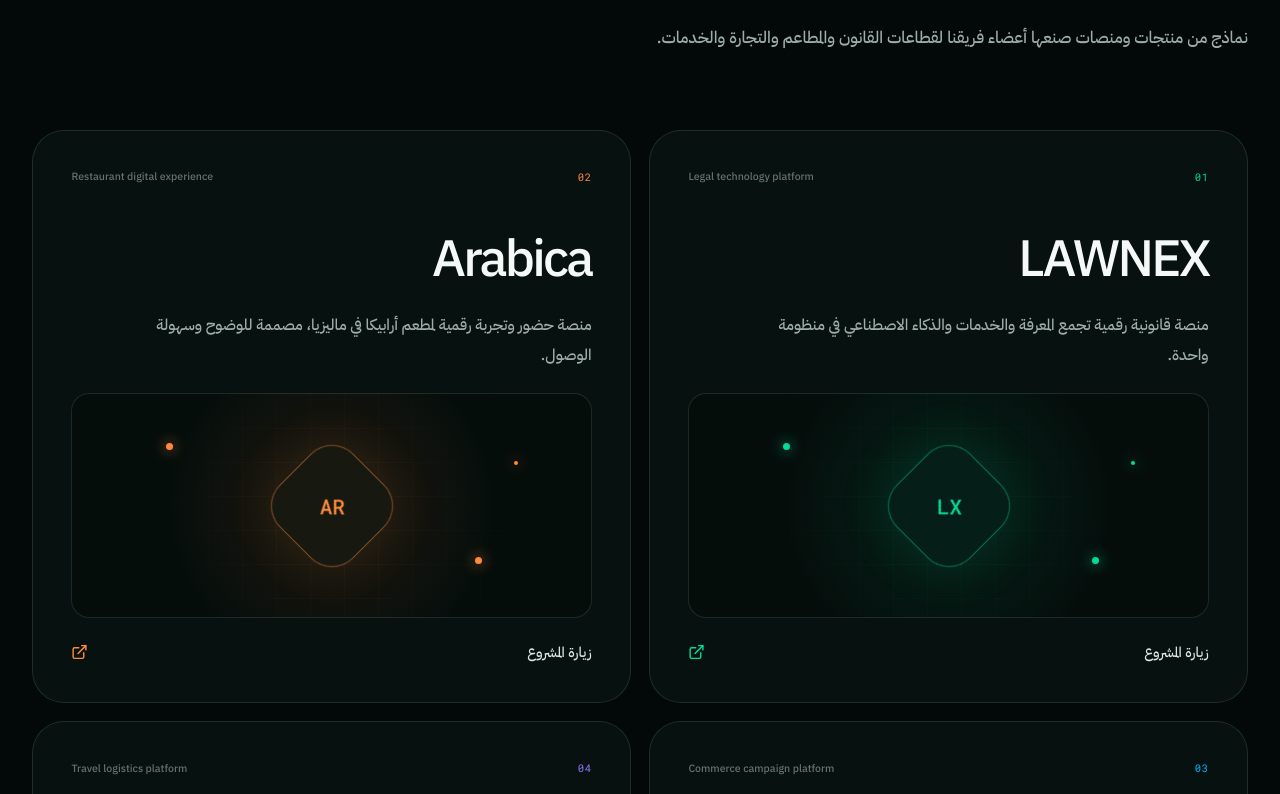
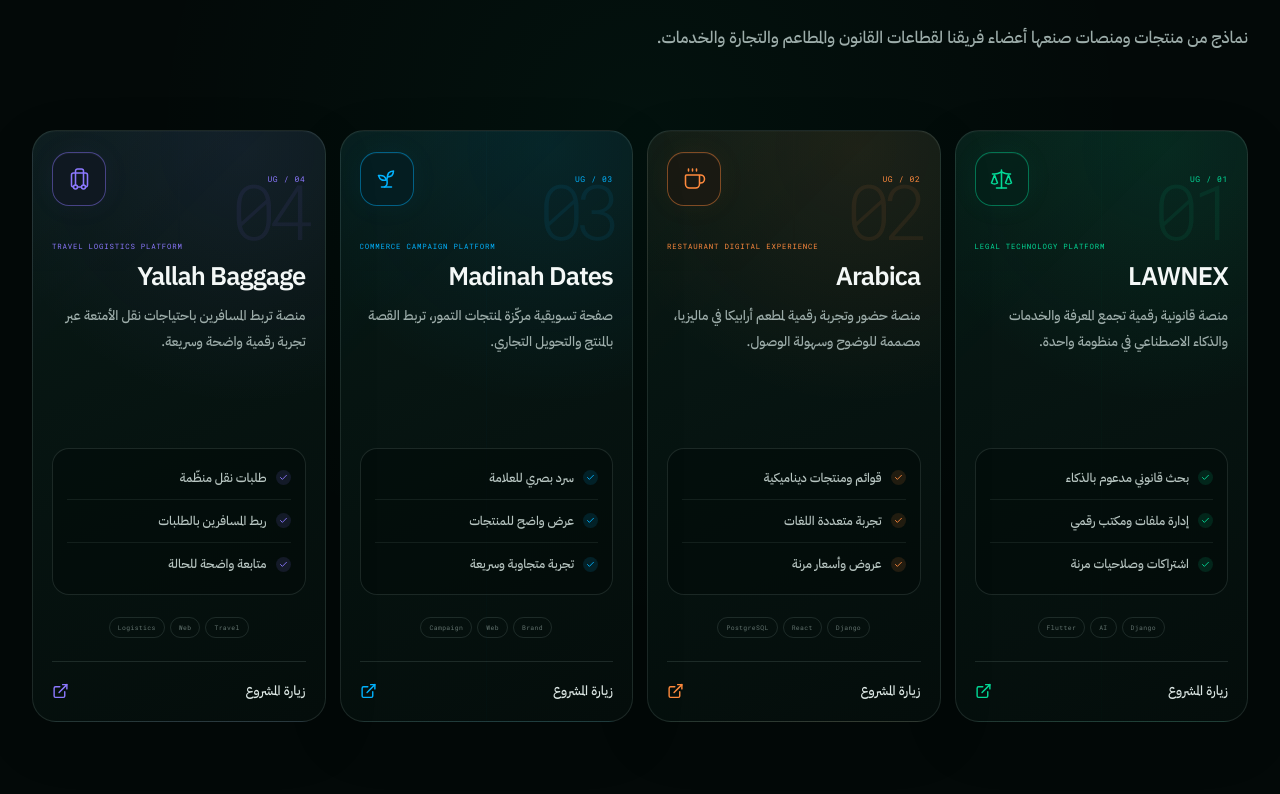
Before and after one commit to Eiad-Soufan/ugarix-website, a React (Vite) app: page / in a window 1280 px wide. Shown: the part 3286-4080 px from the top of the page. Built offline with nearby package versions, Linux system fonts and the light colour scheme.

Commit message:
Redesign selected work cards

```diff
--- a/src/App.jsx
+++ b/src/App.jsx
@@ -4,10 +4,15 @@
   ArrowDown,
   ArrowUp,
   ArrowUpRight,
+  Check,
+  Coffee,
   ExternalLink,
+  Luggage,
   Mail,
   MapPin,
   Phone,
+  Scale,
+  Sprout,
 } from 'lucide-react';
 import Header from './components/Header';
 import HeroVisual from './components/HeroVisual';
@@ -27,6 +32,8 @@
   '/disciplines/business.webp',
   '/disciplines/design.webp',
 ];
+
+const projectIcons = [Scale, Coffee, Sprout, Luggage];
 
 function TrustCard({ item, index, clone = false }) {
   const card = (
@@ -206,20 +213,30 @@
           <div className="container">
             <SectionHeading eyebrow={t.work.eyebrow} title={t.work.title} intro={t.work.intro} />
             <div className="work-list">
-              {t.work.items.map((project, index) => (
+              {t.work.items.map((project, index) => {
+                const ProjectIcon = projectIcons[index];
+                return (
                   <Reveal className={`project-card project-card--${project.color}`} delay={index * 0.06} key={project.name}>
                     <a href={project.url} target="_blank" rel="noreferrer" aria-label={`${t.work.view}: ${project.name}`}>
-                    <div className="project-meta"><span className="mono">{project.number}</span><span>{project.type}</span></div>
-                    <div className="project-main"><h3>{project.name}</h3><p>{project.description}</p></div>
-                    <div className="project-visual" aria-hidden="true">
-                      <div className="project-grid-lines" />
-                      <span><b>{project.mark}</b></span>
-                      <i /><i /><i />
+                      <span className="project-ghost-number mono" aria-hidden="true">{project.number}</span>
+                      <div className="project-card-head">
+                        <span className="project-number mono">UG / {project.number}</span>
+                        <span className="project-icon" aria-hidden="true"><ProjectIcon /></span>
                       </div>
+                      <div className="project-main">
+                        <span className="project-type mono">{project.type}</span>
+                        <h3>{project.name}</h3>
+                        <p>{project.description}</p>
+                      </div>
+                      <ul className="project-features">
+                        {project.features.map(feature => <li key={feature}><Check />{feature}</li>)}
+                      </ul>
+                      <div className="project-tags">{project.tags.map(tag => <span className="mono" key={tag}>{tag}</span>)}</div>
                       <div className="project-link"><span>{t.work.view}</span><ExternalLink /></div>
                     </a>
                   </Reveal>
-              ))}
+                );
+              })}
             </div>
           </div>
         </section>
--- a/src/i18n/content.js
+++ b/src/i18n/content.js
@@ -56,10 +56,10 @@
       intro: 'نماذج من منتجات ومنصات صنعها أعضاء فريقنا لقطاعات القانون والمطاعم والتجارة والخدمات.',
       view: 'زيارة المشروع',
       items: [
-        { number: '01', name: 'LAWNEX', type: 'Legal technology platform', description: 'منصة قانونية رقمية تجمع المعرفة والخدمات والذكاء الاصطناعي في منظومة واحدة.', url: 'https://lawnex.app', color: 'green', mark: 'LX' },
-        { number: '02', name: 'Arabica', type: 'Restaurant digital experience', description: 'منصة حضور وتجربة رقمية لمطعم أرابيكا في ماليزيا، مصممة للوضوح وسهولة الوصول.', url: 'https://arabicarestaurant.my', color: 'orange', mark: 'AR' },
-        { number: '03', name: 'Madinah Dates', type: 'Commerce campaign platform', description: 'صفحة تسويقية مركّزة لمنتجات التمور، تربط القصة بالمنتج والتحويل التجاري.', url: 'https://dates.madinah.com.my', color: 'blue', mark: 'MD' },
-        { number: '04', name: 'Yallah Baggage', type: 'Travel logistics platform', description: 'منصة تربط المسافرين باحتياجات نقل الأمتعة عبر تجربة رقمية واضحة وسريعة.', url: 'https://yalla-baggage.vercel.app', color: 'violet', mark: 'YB' },
+        { number: '01', name: 'LAWNEX', type: 'Legal technology platform', description: 'منصة قانونية رقمية تجمع المعرفة والخدمات والذكاء الاصطناعي في منظومة واحدة.', features: ['بحث قانوني مدعوم بالذكاء', 'إدارة ملفات ومكتب رقمي', 'اشتراكات وصلاحيات مرنة'], tags: ['Django', 'AI', 'Flutter'], url: 'https://lawnex.app', color: 'green' },
+        { number: '02', name: 'Arabica', type: 'Restaurant digital experience', description: 'منصة حضور وتجربة رقمية لمطعم أرابيكا في ماليزيا، مصممة للوضوح وسهولة الوصول.', features: ['قوائم ومنتجات ديناميكية', 'تجربة متعددة اللغات', 'عروض وأسعار مرنة'], tags: ['Django', 'React', 'PostgreSQL'], url: 'https://arabicarestaurant.my', color: 'orange' },
+        { number: '03', name: 'Madinah Dates', type: 'Commerce campaign platform', description: 'صفحة تسويقية مركّزة لمنتجات التمور، تربط القصة بالمنتج والتحويل التجاري.', features: ['سرد بصري للعلامة', 'عرض واضح للمنتجات', 'تجربة متجاوبة وسريعة'], tags: ['Brand', 'Web', 'Campaign'], url: 'https://dates.madinah.com.my', color: 'blue' },
+        { number: '04', name: 'Yallah Baggage', type: 'Travel logistics platform', description: 'منصة تربط المسافرين باحتياجات نقل الأمتعة عبر تجربة رقمية واضحة وسريعة.', features: ['طلبات نقل منظّمة', 'ربط المسافرين بالطلبات', 'متابعة واضحة للحالة'], tags: ['Travel', 'Web', 'Logistics'], url: 'https://yalla-baggage.vercel.app', color: 'violet' },
       ],
     },
     trusted: {
@@ -165,8 +165,8 @@
       title: 'Integrated services for products built with confidence.',
       intro: 'One team brings engineering, AI, business, and design together — from the first blueprint to operational stability.',
       items: [
-        { icon: 'building', number: '01', title: 'Enterprise systems & transformation', text: 'Dependable foundations for critical operations, complex data, compliance, and large-scale integrations.', tags: ['Enterprise', 'Security', 'Scale'] },
-        { icon: 'boxes', number: '02', title: 'Digital products', text: 'We turn an idea into a complete digital asset: research, strategy, experience, architecture, launch, and growth.', tags: ['Product', 'SaaS', 'Strategy'] },
+        { icon: 'building', number: '01', title: 'Enterprise systems & transformation', text: 'Dependable foundations for critical operations, complex data, and large-scale integrations.', tags: ['Enterprise', 'Security', 'Scale'] },
+        { icon: 'boxes', number: '02', title: 'Digital products', text: 'We turn an idea into a complete digital product: research, strategy, experience, architecture, launch, and growth.', tags: ['Product', 'SaaS', 'Strategy'] },
         { icon: 'brain', number: '03', title: 'AI & automation', text: 'Intelligence that creates measurable value inside workflows — from analysis and decisions to smart automation.', tags: ['AI', 'Automation', 'RAG'] },
         { icon: 'mobile', number: '04', title: 'Web platforms & mobile apps', text: 'Fast, accessible experiences built on technical foundations that stay solid as demand grows.', tags: ['Web', 'Mobile', 'UX'] },
       ],
@@ -174,26 +174,26 @@
     work: {
       eyebrow: 'Selected work',
       title: 'Real systems, across sectors that cannot afford shallow solutions.',
-      intro: 'A selection of products and platforms built by our team across legal, hospitality, commerce, and services.',
+      intro: 'A selection of products and platforms built by our team across legal, restaurants, commerce, and services.',
       view: 'Visit project',
       items: [
-        { number: '01', name: 'LAWNEX', type: 'Legal technology platform', description: 'A legal digital platform bringing knowledge, services, and AI into one connected system.', url: 'https://lawnex.app', color: 'green', mark: 'LX' },
-        { number: '02', name: 'Arabica', type: 'Restaurant digital experience', description: 'A clear and accessible digital presence for Arabica Restaurant in Malaysia.', url: 'https://arabicarestaurant.my', color: 'orange', mark: 'AR' },
-        { number: '03', name: 'Madinah Dates', type: 'Commerce campaign platform', description: 'A focused marketing experience connecting product story with commercial conversion.', url: 'https://dates.madinah.com.my', color: 'blue', mark: 'MD' },
-        { number: '04', name: 'Yallah Baggage', type: 'Travel logistics platform', description: 'A platform connecting travelers with baggage transport needs through a simple, fast journey.', url: 'https://yalla-baggage.vercel.app', color: 'violet', mark: 'YB' },
+        { number: '01', name: 'LAWNEX', type: 'Legal technology platform', description: 'A legal digital platform bringing knowledge, services, and AI into one connected system.', features: ['AI-assisted legal research', 'Digital files and office', 'Flexible plans and access'], tags: ['Django', 'AI', 'Flutter'], url: 'https://lawnex.app', color: 'green' },
+        { number: '02', name: 'Arabica', type: 'Restaurant digital experience', description: 'A clear and accessible digital presence for Arabica Restaurant in Malaysia.', features: ['Dynamic menus and products', 'Multilingual experience', 'Flexible offers and pricing'], tags: ['Django', 'React', 'PostgreSQL'], url: 'https://arabicarestaurant.my', color: 'orange' },
+        { number: '03', name: 'Madinah Dates', type: 'Commerce campaign platform', description: 'A focused marketing experience connecting product story with commercial conversion.', features: ['Visual brand storytelling', 'Clear product presentation', 'Fast responsive experience'], tags: ['Brand', 'Web', 'Campaign'], url: 'https://dates.madinah.com.my', color: 'blue' },
+        { number: '04', name: 'Yallah Baggage', type: 'Travel logistics platform', description: 'A platform connecting travelers with baggage transport needs through a simple, fast journey.', features: ['Structured transport requests', 'Traveler-request matching', 'Clear status tracking'], tags: ['Travel', 'Web', 'Logistics'], url: 'https://yalla-baggage.vercel.app', color: 'violet' },
       ],
     },
     trusted: {
       eyebrow: 'Organizations our team has worked with',
       title: 'Trust we value.',
-      intro: 'Experience and partnerships across sectors where precision and continuity matter — from telecom and aviation to commerce, community, and hospitality.',
+      intro: 'Experience and partnerships across sectors where precision and continuity matter — from telecom and aviation to commerce, community, and restaurants.',
       signal: 'Trust network',
       items: [
         { number: '01', name: 'MTN Syria', sector: 'Telecommunications', logo: '/clients/mtn-syria.png', tone: 'yellow' },
         { number: '02', name: 'Dubai International Airport', sector: 'Aviation', logo: '/clients/dubai-airport.png', tone: 'red' },
         { number: '03', name: 'Syrian Community Initiative', sector: 'Community', logo: '/clients/syrian-community-initiative.png', tone: 'blue' },
         { number: '04', name: 'Berkat Madinah', sector: 'Commerce', logo: '/clients/berkat-madinah.png', tone: 'green' },
-        { number: '05', name: 'Arabica', sector: 'Hospitality', logo: '/clients/arabica.png', tone: 'orange' },
+        { number: '05', name: 'Arabica', sector: 'Restaurants', logo: '/clients/arabica.png', tone: 'orange' },
       ],
     },
     process: {
--- a/src/styles.css
+++ b/src/styles.css
@@ -1474,153 +1474,233 @@
 }
 
 /* Work */
+.work {
+  overflow: hidden;
+  background:
+    radial-gradient(circle at 50% 32%, rgba(3, 218, 151, 0.045), transparent 31rem),
+    #030908;
+}
+
 .work-list {
-  display: grid;
-  gap: 18px;
-  grid-template-columns: repeat(2, 1fr);
+  position: relative;
+  display: grid;
+  gap: 14px;
+  align-items: stretch;
+  grid-template-columns: repeat(4, minmax(0, 1fr));
 }
 
 .project-card {
   --project: var(--green);
-  min-height: 530px;
+  position: relative;
+  min-width: 0;
+  min-height: 590px;
   overflow: hidden;
   border: 1px solid var(--line);
-  border-radius: var(--radius-lg);
-  background: #07110f;
-  transition: 0.45s cubic-bezier(0.22, 1, 0.36, 1);
+  border-radius: 24px;
+  background:
+    radial-gradient(circle at 72% 3%, color-mix(in srgb, var(--project) 9%, transparent), transparent 16rem),
+    linear-gradient(155deg, rgba(9, 27, 23, 0.97), rgba(4, 13, 11, 0.99));
+  box-shadow: inset 0 1px 0 rgba(255, 255, 255, 0.025), 0 18px 55px rgba(0, 0, 0, 0.13);
+  isolation: isolate;
+  transition: transform 0.45s cubic-bezier(0.22, 1, 0.36, 1), border-color 0.45s ease, box-shadow 0.45s ease;
 }
 
 .project-card--orange { --project: #ff8a3d; }
 .project-card--blue { --project: #02b3ff; }
 .project-card--violet { --project: #8c78ff; }
 
+.project-card::before {
+  position: absolute;
+  z-index: 0;
+  inset: 0;
+  content: '';
+  opacity: 0.35;
+  background:
+    linear-gradient(135deg, color-mix(in srgb, var(--project) 8%, transparent), transparent 30%),
+    linear-gradient(90deg, transparent 49.8%, color-mix(in srgb, var(--project) 5%, transparent) 50%, transparent 50.2%);
+  pointer-events: none;
+  transition: opacity 0.45s ease;
+}
+
 .project-card:hover {
   transform: translateY(-7px);
   border-color: color-mix(in srgb, var(--project) 35%, transparent);
-  box-shadow: 0 30px 80px rgba(0, 0, 0, 0.3);
+  box-shadow: inset 0 1px 0 rgba(255, 255, 255, 0.04), 0 30px 75px rgba(0, 0, 0, 0.28), 0 0 38px color-mix(in srgb, var(--project) 5%, transparent);
+}
+
+.project-card:hover::before {
+  opacity: 0.75;
 }
 
 .project-card > a {
   position: relative;
+  z-index: 1;
   display: grid;
   height: 100%;
   min-height: inherit;
-  padding: clamp(26px, 3vw, 40px);
-  grid-template-rows: auto auto 1fr auto;
-}
-
-.project-meta {
+  padding: 21px 19px 18px;
+  color: inherit;
+  grid-template-rows: auto auto 1fr auto auto;
+}
+
+.project-ghost-number {
+  position: absolute;
+  z-index: -1;
+  inset-inline-start: 17px;
+  inset-block-start: 42px;
+  color: color-mix(in srgb, var(--project) 8%, transparent);
+  font-size: clamp(4.4rem, 6vw, 6.4rem);
+  font-weight: 300;
+  line-height: 1;
+  letter-spacing: -0.1em;
+  pointer-events: none;
+}
+
+.project-card-head {
+  position: relative;
+  z-index: 2;
   display: flex;
   align-items: center;
   justify-content: space-between;
-  color: var(--faint);
-  font-size: 0.66rem;
-}
-
-.project-meta .mono {
+  gap: 14px;
+}
+
+.project-number {
   color: var(--project);
+  font-size: 0.5rem;
+  letter-spacing: 0.08em;
+}
+
+.project-icon {
+  display: grid;
+  width: 54px;
+  height: 54px;
+  border: 1px solid color-mix(in srgb, var(--project) 45%, transparent);
+  border-radius: 17px;
+  color: var(--project);
+  background: color-mix(in srgb, var(--project) 8%, rgba(5, 16, 14, 0.94));
+  box-shadow: inset 0 1px 0 rgba(255, 255, 255, 0.035), 0 0 30px color-mix(in srgb, var(--project) 5%, transparent);
+  place-items: center;
+  transition: transform 0.45s cubic-bezier(0.22, 1, 0.36, 1), box-shadow 0.45s ease;
+}
+
+.project-icon svg {
+  width: 25px;
+  stroke-width: 1.55;
+}
+
+.project-card:hover .project-icon {
+  box-shadow: inset 0 1px 0 rgba(255, 255, 255, 0.05), 0 0 34px color-mix(in srgb, var(--project) 12%, transparent);
+  transform: translateY(-3px) rotate(-3deg);
 }
 
 .project-main {
-  position: relative;
-  z-index: 2;
-  margin-block: 36px 24px;
+  margin-block: 35px 23px;
 }
 
 .project-main h3 {
-  margin-bottom: 13px;
-  font-size: clamp(2.2rem, 4vw, 4.5rem);
-  font-weight: 500;
-  letter-spacing: -0.055em;
+  margin-block: 10px 12px;
+  font-size: clamp(1.55rem, 2vw, 2rem);
+  font-weight: 600;
+  line-height: 1.15;
+  letter-spacing: -0.035em;
+}
+
+.project-type {
+  display: block;
+  overflow: hidden;
+  color: var(--project);
+  direction: ltr;
+  font-size: 0.46rem;
+  letter-spacing: 0.11em;
+  line-height: 1.5;
+  text-overflow: ellipsis;
+  text-transform: uppercase;
+  unicode-bidi: isolate;
+  white-space: nowrap;
 }
 
 .project-main p {
-  max-width: 470px;
   margin: 0;
   color: var(--muted);
-  font-size: 0.85rem;
-  line-height: 1.75;
-}
-
-html[dir='rtl'] .project-main p { font-size: 0.97rem; line-height: 1.9; }
-
-.project-visual {
-  position: relative;
-  display: grid;
-  min-height: 225px;
-  overflow: hidden;
+  font-size: 0.72rem;
+  line-height: 1.8;
+}
+
+html[dir='rtl'] .project-main p { font-size: 0.84rem; line-height: 1.9; }
+
+.project-features {
+  display: grid;
+  margin: 0 0 20px;
+  padding: 8px 14px;
+  align-self: end;
   border: 1px solid var(--line);
-  border-radius: 18px;
-  background: radial-gradient(circle at 50% 50%, color-mix(in srgb, var(--project) 12%, transparent), transparent 58%), #050d0b;
-  place-items: center;
-}
-
-.project-grid-lines {
-  position: absolute;
-  inset: 0;
-  opacity: 0.32;
-  background-image:
-    linear-gradient(color-mix(in srgb, var(--project) 16%, transparent) 1px, transparent 1px),
-    linear-gradient(90deg, color-mix(in srgb, var(--project) 16%, transparent) 1px, transparent 1px);
-  background-size: 34px 34px;
-  mask-image: radial-gradient(circle, black, transparent 75%);
-}
-
-.project-visual > span {
-  position: relative;
-  z-index: 2;
-  display: grid;
-  width: 104px;
-  height: 104px;
-  border: 1px solid color-mix(in srgb, var(--project) 45%, transparent);
-  border-radius: 30px;
+  border-radius: 17px;
+  background: rgba(3, 12, 10, 0.58);
+  list-style: none;
+}
+
+.project-features li {
+  display: grid;
+  min-height: 43px;
+  padding-block: 9px;
+  align-items: center;
+  gap: 9px;
+  border-bottom: 1px solid rgba(204, 239, 229, 0.08);
+  color: #b7c5c1;
+  font-size: 0.67rem;
+  line-height: 1.45;
+  grid-template-columns: 15px minmax(0, 1fr);
+}
+
+.project-features li:last-child {
+  border-bottom: 0;
+}
+
+html[dir='rtl'] .project-features li {
+  font-size: 0.78rem;
+}
+
+.project-features svg {
+  display: grid;
+  width: 15px;
+  height: 15px;
+  padding: 3px;
+  border-radius: 50%;
   color: var(--project);
-  background: color-mix(in srgb, var(--project) 7%, #06100e);
-  box-shadow: 0 0 60px color-mix(in srgb, var(--project) 10%, transparent);
-  font-family: 'Roboto Mono', monospace;
-  font-size: 1.3rem;
-  place-items: center;
-  transform: rotate(45deg);
-  transition: transform 0.7s cubic-bezier(0.22, 1, 0.36, 1);
-}
-
-.project-visual > span b {
-  font-weight: 500;
-  transform: rotate(-45deg);
-  transition: transform 0.7s cubic-bezier(0.22, 1, 0.36, 1);
-}
-
-.project-card:hover .project-visual > span {
-  transform: rotate(135deg) scale(1.05);
-}
-
-.project-card:hover .project-visual > span b {
-  transform: rotate(-135deg);
-}
-
-.project-visual > i {
-  position: absolute;
-  width: 7px;
-  height: 7px;
-  border-radius: 50%;
-  background: var(--project);
-  box-shadow: 0 0 14px var(--project);
-}
-
-.project-visual > i:nth-of-type(1) { inset: 22% auto auto 18%; }
-.project-visual > i:nth-of-type(2) { inset: auto 21% 24% auto; }
-.project-visual > i:nth-of-type(3) { inset: 30% 14% auto auto; width: 4px; height: 4px; }
+  background: color-mix(in srgb, var(--project) 12%, transparent);
+  stroke-width: 2.4;
+}
+
+.project-tags {
+  display: flex;
+  min-height: 26px;
+  align-items: center;
+  justify-content: center;
+  gap: 5px;
+  flex-wrap: wrap;
+}
+
+.project-tags span {
+  padding: 5px 8px;
+  border: 1px solid var(--line);
+  border-radius: 999px;
+  color: var(--faint);
+  font-size: 0.4rem;
+}
 
 .project-link {
   display: flex;
-  padding-block-start: 22px;
+  margin-block-start: 20px;
+  padding-block-start: 17px;
   align-items: center;
   justify-content: space-between;
+  border-top: 1px solid var(--line);
   color: #dbe6e3;
-  font-size: 0.75rem;
-}
-
-html[dir='rtl'] .project-link { font-size: 0.88rem; }
+  font-size: 0.7rem;
+}
+
+html[dir='rtl'] .project-link { font-size: 0.82rem; }
 
 .project-link svg {
   width: 17px;
@@ -1630,6 +1710,10 @@
 
 .project-card:hover .project-link svg {
   transform: translate(3px, -3px);
+}
+
+html[dir='rtl'] .project-card:hover .project-link svg {
+  transform: translate(-3px, -3px);
 }
 
 /* Trust */
@@ -2687,6 +2771,8 @@
   .services-grid::after { display: none; }
   .service-card-layout { grid-template-columns: minmax(0, 0.9fr) minmax(280px, 1.1fr); }
   .service-visual img { max-width: 365px; }
+  .work-list { grid-template-columns: repeat(2, minmax(0, 1fr)); }
+  .project-card { min-height: 535px; }
   .discipline-grid { padding-block-end: 0; grid-template-columns: repeat(2, 1fr); }
   .discipline-grid::after { display: none; }
   .discipline-card article { min-height: 500px; }
@@ -2719,8 +2805,7 @@
   .scroll-cue { display: none; }
   .story-grid { grid-template-columns: 1fr; }
   .story-art { max-width: 620px; }
-  .services-grid, .work-list { grid-template-columns: 1fr; }
-  .project-card { min-height: 560px; }
+  .services-grid { grid-template-columns: 1fr; }
   .trusted-heading { align-items: flex-start; }
   .trust-grid { grid-template-columns: repeat(2, 1fr); }
   .trust-card,
@@ -2809,13 +2894,12 @@
   html[dir='rtl'] .service-card h3 { font-size: 1.55rem; }
   .service-card p { font-size: 0.78rem; }
   html[dir='rtl'] .service-card p { font-size: 0.9rem; }
+  .work-list { grid-template-columns: 1fr; }
   .project-card { min-height: 510px; border-radius: 22px; }
-  .project-card > a { padding: 24px 20px; }
-  .project-meta { align-items: flex-start; gap: 12px; }
-  .project-meta span:last-child { text-align: end; }
-  .project-main { margin-block: 28px 20px; }
-  .project-main h3 { font-size: 2.65rem; }
-  .project-visual { min-height: 190px; }
+  .project-card > a { padding: 19px 17px 16px; }
+  .project-main { margin-block: 29px 20px; }
+  .project-main h3 { font-size: 1.7rem; }
+  .project-features { margin-bottom: 18px; }
   .trusted > .container { width: 100%; }
   .trusted-heading {
     width: calc(100% - 32px);
```
Lines whose indentation alone changed are shown as unchanged.
